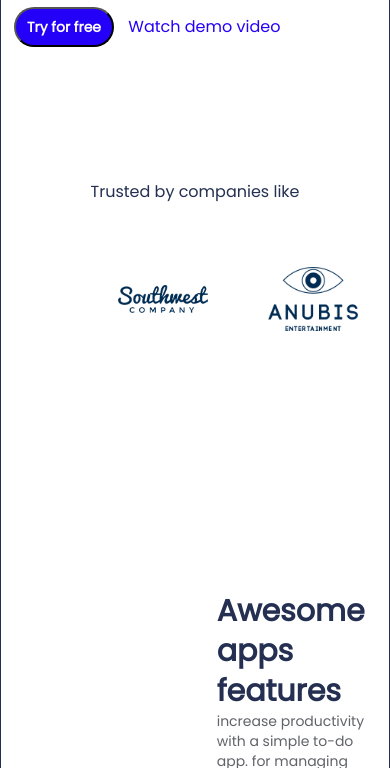
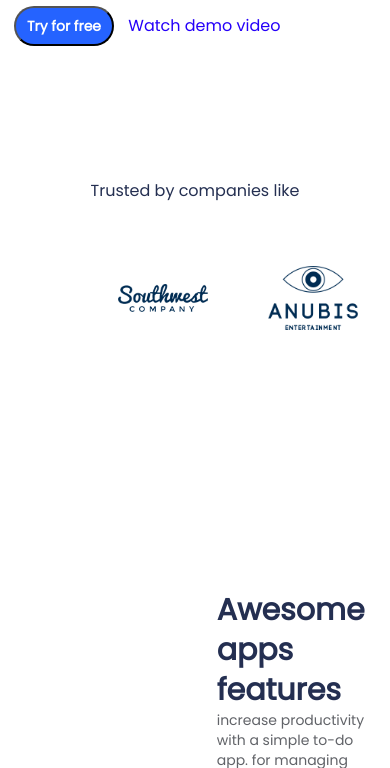
Before and after one commit to nikitaTymoff1/app-lab.github.io, a website: page index.html in a window 390 px wide. Shown: the part 419-1187 px from the top of the page. Drawn offline with Linux system fonts and the light colour scheme.

Commit message:
color change

```diff
--- a/styles.css
+++ b/styles.css
@@ -5,10 +5,6 @@
     font-family: 'Poppins', sans-serif;
 
 }
-body{
-    border: 1px solid #242f51;
-}
-
 .phone-menu{
     display: none;
 }
@@ -271,7 +267,7 @@ max-width: 500px;
         padding-left: 10px;
         padding-right: 10px;
         border-radius: 29px;
-        background-color: #2500f9;
+        background-color: #2563ff;;
         font-size: 14px;
         line-height: 16px;
         color: #ffffff;
@@ -351,7 +347,7 @@ max-width: 500px;
         display: none;
     }
     header{
-        background-color: #455a9c;
+        background-color: #2563ff;
         margin: 0;
         border-radius: 0 0 15px 15px;
     }
```
